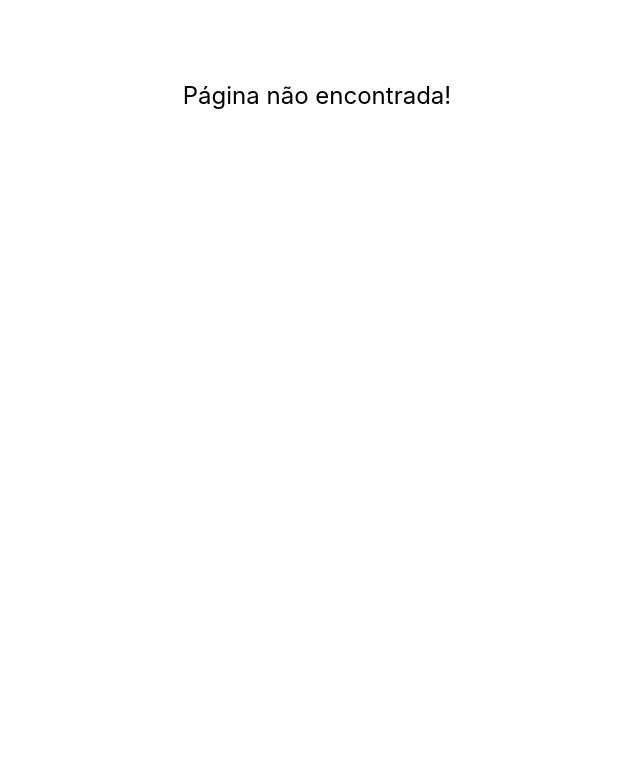
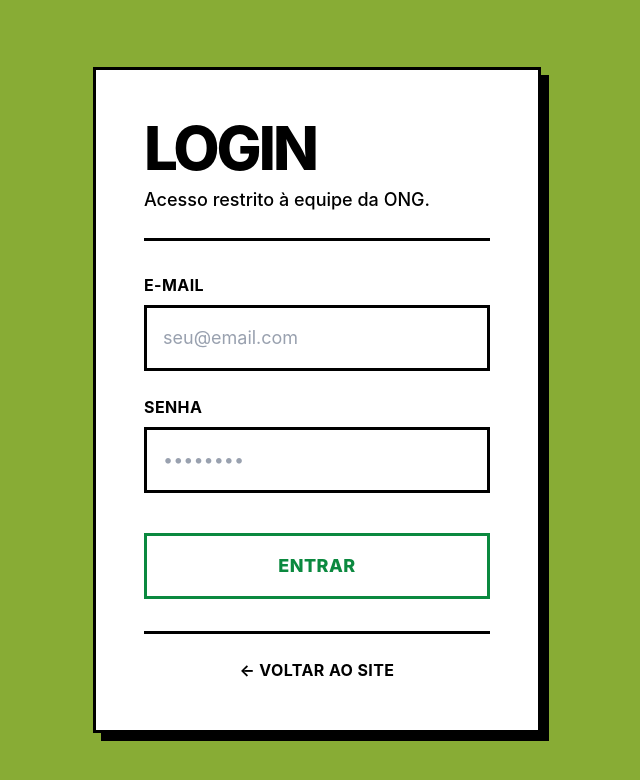
Before and after one commit to pedropaffaro/Projetando-o-Futuro, a React (Vite) app: page /login in a window 1280 px wide. Shown: the top 780 px of the page, without its empty margins (323-963 px from the left). Built offline with nearby package versions, Linux system fonts and the light colour scheme.

Commit message:
Add Login page

```diff
--- a/src/App.tsx
+++ b/src/App.tsx
@@ -1,6 +1,7 @@
 import { Routes, Route } from "react-router-dom";
 
 import Home from "./pages/Home";
+import Login from "./pages/Login";
 
 import "./App.css";
 
@@ -8,6 +9,7 @@ function App() {
   return (
     <Routes>
       <Route path="/" element={<Home />} />
+      <Route path="/login" element={<Login />} />
 
       {/* Página de Erro - Rota Não Existente */}
       <Route
--- /dev/null
+++ b/src/components/Input/Input.tsx
@@ -0,0 +1,24 @@
+interface InputProps extends React.InputHTMLAttributes<HTMLInputElement> {
+  label: string;
+}
+
+function Input({ label, id, ...props }: InputProps) {
+  return (
+    <div className="flex flex-col gap-2 w-full">
+      <label
+        htmlFor={id}
+        className="font-bold uppercase tracking-wide text-black text-sm md:text-base"
+      >
+        {label}
+      </label>
+
+      <input
+        id={id}
+        className="w-full border-[3px] border-black p-4 text-lg bg-white text-black placeholder-gray-400 focus:outline-none focus:bg-gray-50 transition-colors"
+        {...props}
+      />
+    </div>
+  );
+}
+
+export default Input;
--- a/src/components/Navbar/Navbar.tsx
+++ b/src/components/Navbar/Navbar.tsx
@@ -58,14 +58,11 @@ function Navbar() {
           </>
         ) : (
           <li>
-            <div className="uppercase font-extrabold text-green-primary border-[3px] border-green-primary px-6 py-2 hover:bg-green-primary hover:text-white transition-colors tracking-wide ml-2">
-              <Link
-                to="/login"
-              >
-
-              </Link>
-              Área Restrita
-            </div>
+            <Link to="/login">
+              <div className="uppercase font-extrabold text-green-primary border-[3px] border-green-primary px-6 py-2 hover:bg-green-primary hover:text-white transition-colors tracking-wide ml-2">
+                Área Restrita
+              </div>
+            </Link>
           </li>
         )}
       </ul>
--- /dev/null
+++ b/src/pages/Login.tsx
@@ -0,0 +1,58 @@
+import { Link } from "react-router-dom";
+import Input from "../components/Input/Input";
+
+function Login() {
+  const handleLogin = (e: React.FormEvent) => {
+    e.preventDefault();
+    console.log("Tentativa de login");
+  };
+
+  return (
+    <div className="min-h-screen flex items-center justify-center bg-green-secondary p-6 font-sans">
+      <div className="w-full max-w-md bg-white border-[3px] border-black p-8 md:p-12 shadow-[8px_8px_0px_0px_rgba(0,0,0,1)]">
+        <h1 className="text-5xl md:text-6xl font-extrabold uppercase tracking-tighter text-black mb-2 leading-none">
+          Login
+        </h1>
+        <p className="text-lg font-medium text-black mb-8 border-b-[3px] border-black pb-6">
+          Acesso restrito à equipe da ONG.
+        </p>
+
+        <form onSubmit={handleLogin} className="flex flex-col gap-6">
+          <Input
+            label="E-mail"
+            type="email"
+            id="email"
+            placeholder="seu@email.com"
+            required
+          />
+
+          <Input
+            label="Senha"
+            type="password"
+            id="password"
+            placeholder="••••••••"
+            required
+          />
+
+          <button
+            type="submit"
+            className="mt-4 w-full text-center uppercase font-extrabold text-green-primary border-[3px] border-green-primary px-6 py-4 hover:bg-green-primary hover:text-white transition-colors text-lg tracking-wide cursor-pointer"
+          >
+            Entrar
+          </button>
+        </form>
+
+        <div className="mt-8 pt-6 border-t-[3px] border-black text-center">
+          <Link
+            to="/"
+            className="text-black font-bold uppercase tracking-wide hover:underline underline-offset-4 decoration-[2px]"
+          >
+            ← Voltar ao site
+          </Link>
+        </div>
+      </div>
+    </div>
+  );
+}
+
+export default Login;
```
